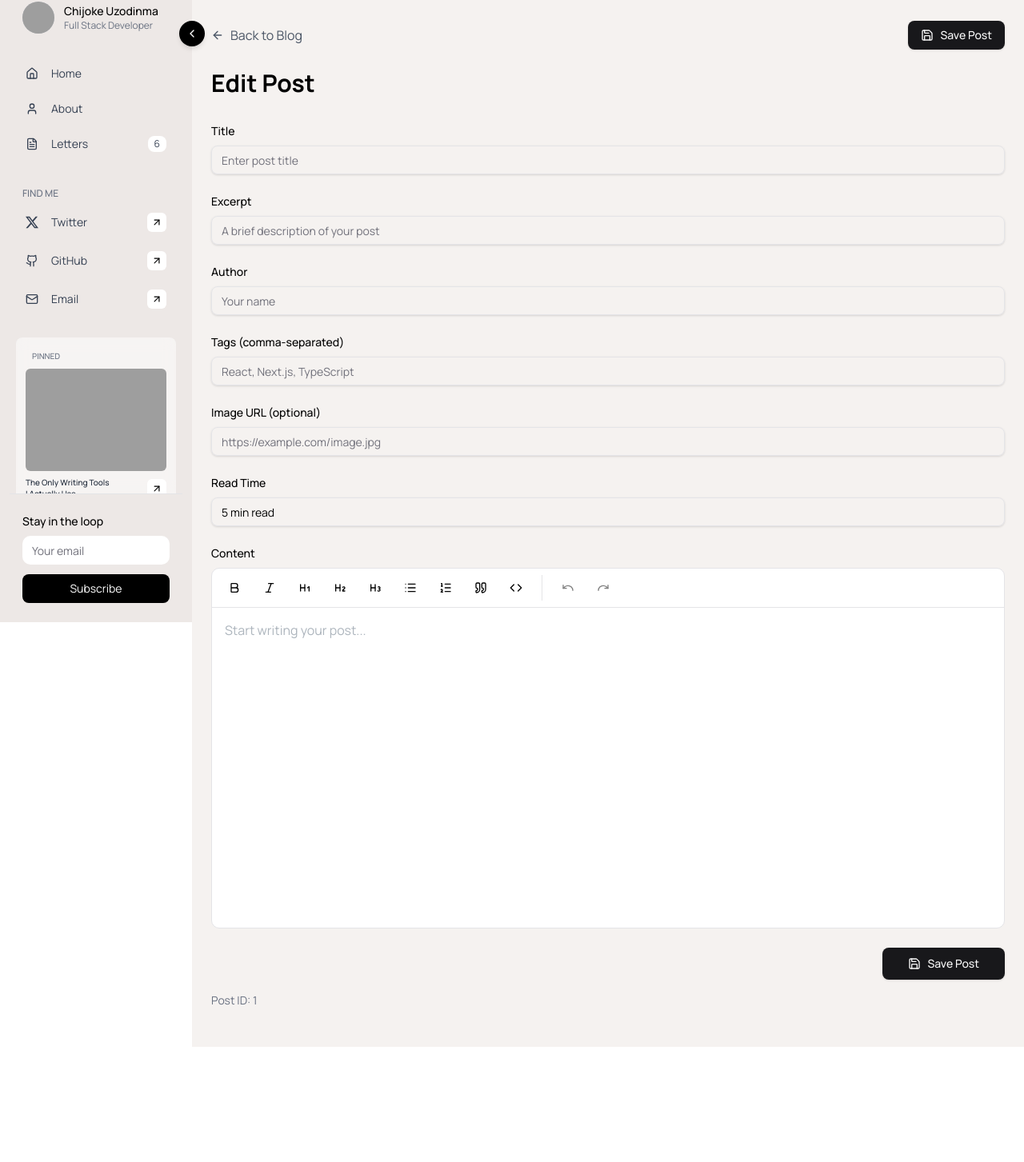
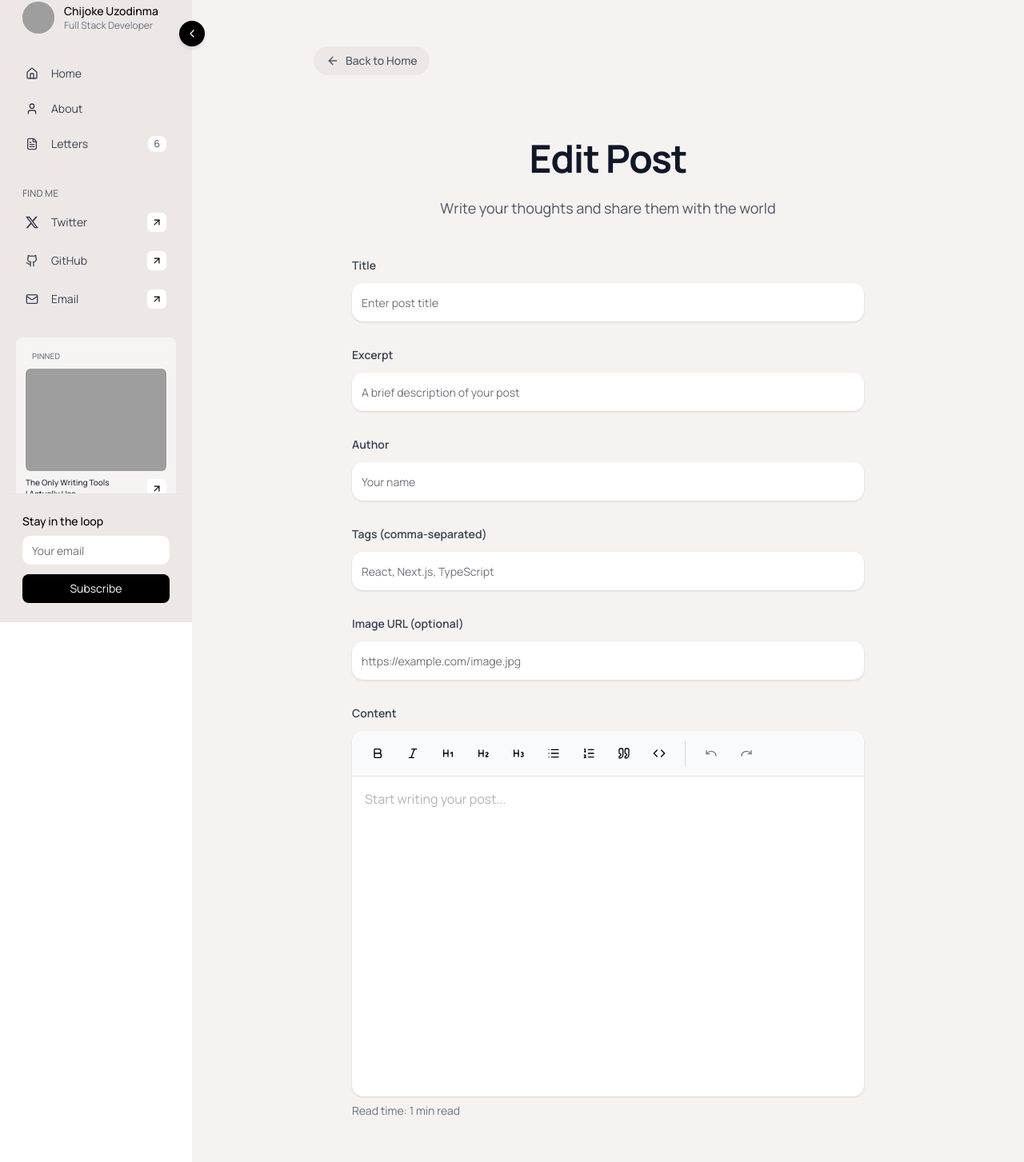
Before and after one commit to Chijex5/Blog, a Next.js app: page /admin/edit/1 in a window 1280 px wide. Shown: the part 22-1475 px from the top of the page at 80% size. Before the commit the page ends 1331 px from the top, so only its background shows below. Built offline with nearby package versions, Linux system fonts and the light colour scheme; grey boxes are pictures that could not be loaded.

Commit message:
Redesign admin interface with preview and auto read-time calculation
Co-authored-by: Chijex5 <138696001+Chijex5@users.noreply.github.com>

```diff
--- a/src/app/admin/create/new/page.tsx
+++ b/src/app/admin/create/new/page.tsx
@@ -1,5 +1,5 @@
 import PostEditor from '@/components/PostEditor';
 
 export default function CreateNewPost() {
-  return <PostEditor isNew={true} />;
+  return <PostEditor />;
 }
--- a/src/components/PostEditor.tsx
+++ b/src/components/PostEditor.tsx
@@ -7,34 +7,39 @@ import { Input } from '@/components/ui/input';
 import { Button } from '@/components/ui/button';
 import { BlogPost } from '@/types/blog';
 import { generatePostId, savePost, getPostById } from '@/lib/postStorage';
-import { ArrowLeft, Save } from 'lucide-react';
+import { ArrowLeft, Eye } from 'lucide-react';
 import Link from 'next/link';
+import PreviewModal from './PreviewModal';
 
 interface PostEditorProps {
   postId?: string;
-  isNew?: boolean;
 }
 
 const DEFAULT_TAG = 'Uncategorized';
 
-export default function PostEditor({ postId, isNew = false }: PostEditorProps) {
+// Calculate read time based on word count (average reading speed: 200 words per minute)
+function calculateReadTime(content: string): string {
+  const text = content.replace(/<[^>]*>/g, ''); // Strip HTML tags
+  const wordCount = text.trim().split(/\s+/).length;
+  const minutes = Math.ceil(wordCount / 200);
+  return `${minutes} min read`;
+}
+
+export default function PostEditor({ postId }: PostEditorProps) {
   const router = useRouter();
-  const [currentId, setCurrentId] = useState<string>(postId || '');
   const [title, setTitle] = useState('');
   const [excerpt, setExcerpt] = useState('');
   const [content, setContent] = useState('');
   const [author, setAuthor] = useState('');
   const [tags, setTags] = useState('');
   const [image, setImage] = useState('');
-  const [readTime, setReadTime] = useState('5 min read');
   const [isLoading, setIsLoading] = useState(true);
   const [isSaving, setIsSaving] = useState(false);
-  const [hasStartedTyping, setHasStartedTyping] = useState(false);
-  const [saveSuccess, setSaveSuccess] = useState(false);
+  const [showPreview, setShowPreview] = useState(false);
 
   useEffect(() => {
     // If editing an existing post, load it
-    if (postId && postId !== 'new') {
+    if (postId) {
       const post = getPostById(postId);
       if (post) {
         setTitle(post.title);
@@ -43,158 +48,190 @@ export default function PostEditor({ postId, isNew = false }: PostEditorProps) {
         setAuthor(post.author);
         setTags(post.tags.join(', '));
         setImage(post.image || '');
-        setReadTime(post.readTime);
-        setCurrentId(post.id);
       }
     }
     setIsLoading(false);
   }, [postId]);
 
-  // Auto-generate ID and redirect when user starts typing
-  useEffect(() => {
-    if (isNew && !hasStartedTyping && (title || content || excerpt)) {
-      setHasStartedTyping(true);
-      const newId = generatePostId();
-      setCurrentId(newId);
-      // Redirect to the new URL with the ID
-      router.push(`/admin/create/${newId}`);
-    }
-  }, [title, content, excerpt, isNew, hasStartedTyping, router]);
-
   const handleSave = () => {
     setIsSaving(true);
-    setSaveSuccess(false);
+
+    const newId = postId || generatePostId();
+    const readTime = calculateReadTime(content);
 
     const post: BlogPost = {
-      id: currentId,
+      id: newId,
       title: title || 'Untitled Post',
       excerpt: excerpt || 'No excerpt provided',
       content: content || '',
       date: new Date().toISOString().split('T')[0],
       author: author || 'Anonymous',
       tags: tags ? tags.split(',').map(tag => tag.trim()).filter(tag => tag) : [DEFAULT_TAG],
-      readTime: readTime || '5 min read',
+      readTime,
       image: image || undefined,
     };
 
     savePost(post);
     setIsSaving(false);
-    setSaveSuccess(true);
 
-    // Hide success message after 3 seconds
-    setTimeout(() => setSaveSuccess(false), 3000);
+    // Navigate to the post to see it
+    router.push(`/blog/${newId}`);
+  };
+
+  const previewPost: BlogPost = {
+    id: 'preview',
+    title: title || 'Untitled Post',
+    excerpt: excerpt || 'No excerpt provided',
+    content: content || '<p>Start writing your post...</p>',
+    date: new Date().toISOString().split('T')[0],
+    author: author || 'Anonymous',
+    tags: tags ? tags.split(',').map(tag => tag.trim()).filter(tag => tag) : [DEFAULT_TAG],
+    readTime: calculateReadTime(content),
+    image: image || undefined,
   };
 
   if (isLoading) {
     return (
-      <div className="max-w-5xl mx-auto px-4 py-12">
+      <div className="max-w-3xl mx-auto px-4 py-12">
         <div className="text-center">Loading...</div>
       </div>
     );
   }
 
   return (
-    <div className="max-w-5xl mx-auto px-4 py-12">
-      <div className="mb-6 flex items-center justify-between">
-        <Link href="/" className="flex items-center gap-2 text-gray-600 hover:text-gray-900">
-          <ArrowLeft className="h-4 w-4" />
-          Back to Blog
+    <>
+      <main className="max-w-3xl mx-auto bg-[var(--color-warm-bg)] px-4 py-12 md:py-20">
+        {/* Back Navigation */}
+        <div className="mb-8">
+          <Link
+            href="/"
+            className="inline-flex items-center gap-2 text-sm font-medium text-gray-600 hover:text-gray-900 transition-colors rounded-full bg-[var(--color-warm-accent)] px-4 py-2"
+          >
+            <ArrowLeft className="w-4 h-4" />
+            Back to Home
           </Link>
-        <div className="flex items-center gap-3">
-          {saveSuccess && (
-            <div className="text-sm text-green-600 font-medium">
-              ✓ Post saved successfully!
-            </div>
-          )}
-          <Button onClick={handleSave} disabled={isSaving} className="flex items-center gap-2">
-            <Save className="h-4 w-4" />
-            {isSaving ? 'Saving...' : 'Save Post'}
-          </Button>
-        </div>
         </div>
 
-      <h1 className="text-3xl font-bold mb-8">
-        {isNew ? 'Create New Post' : 'Edit Post'}
+        <article className="bg-[var(--color-warm-bg)] rounded-2xl p-6 md:p-12">
+          {/* Header */}
+          <header className="mb-12 text-center">
+            <h1 className="text-4xl md:text-5xl font-sans font-bold tracking-tight text-gray-900 dark:text-white mb-6">
+              {postId ? 'Edit Post' : 'Create New Post'}
             </h1>
+            <p className="text-lg text-gray-600 dark:text-gray-400">
+              Write your thoughts and share them with the world
+            </p>
+          </header>
 
-      <div className="space-y-6">
+          {/* Form */}
+          <div className="space-y-8">
+            {/* Title */}
             <div>
-          <label className="block text-sm font-medium mb-2">Title</label>
+              <label className="block text-sm font-semibold text-gray-700 mb-3">
+                Title
+              </label>
               <Input
                 value={title}
                 onChange={(e) => setTitle(e.target.value)}
                 placeholder="Enter post title"
-            className="text-lg"
+                className="h-12 text-lg bg-white rounded-xl border-none shadow-sm"
               />
             </div>
 
+            {/* Excerpt */}
             <div>
-          <label className="block text-sm font-medium mb-2">Excerpt</label>
+              <label className="block text-sm font-semibold text-gray-700 mb-3">
+                Excerpt
+              </label>
               <Input
                 value={excerpt}
                 onChange={(e) => setExcerpt(e.target.value)}
                 placeholder="A brief description of your post"
+                className="h-12 bg-white rounded-xl border-none shadow-sm"
               />
             </div>
 
+            {/* Author */}
             <div>
-          <label className="block text-sm font-medium mb-2">Author</label>
+              <label className="block text-sm font-semibold text-gray-700 mb-3">
+                Author
+              </label>
               <Input
                 value={author}
                 onChange={(e) => setAuthor(e.target.value)}
                 placeholder="Your name"
+                className="h-12 bg-white rounded-xl border-none shadow-sm"
               />
             </div>
 
+            {/* Tags */}
             <div>
-          <label className="block text-sm font-medium mb-2">Tags (comma-separated)</label>
+              <label className="block text-sm font-semibold text-gray-700 mb-3">
+                Tags (comma-separated)
+              </label>
               <Input
                 value={tags}
                 onChange={(e) => setTags(e.target.value)}
                 placeholder="React, Next.js, TypeScript"
+                className="h-12 bg-white rounded-xl border-none shadow-sm"
               />
             </div>
 
+            {/* Image URL */}
             <div>
-          <label className="block text-sm font-medium mb-2">Image URL (optional)</label>
+              <label className="block text-sm font-semibold text-gray-700 mb-3">
+                Image URL (optional)
+              </label>
               <Input
                 value={image}
                 onChange={(e) => setImage(e.target.value)}
                 placeholder="https://example.com/image.jpg"
+                className="h-12 bg-white rounded-xl border-none shadow-sm"
               />
             </div>
 
+            {/* Content Editor */}
             <div>
-          <label className="block text-sm font-medium mb-2">Read Time</label>
-          <Input
-            value={readTime}
-            onChange={(e) => setReadTime(e.target.value)}
-            placeholder="5 min read"
-          />
-        </div>
-
-        <div>
-          <label className="block text-sm font-medium mb-2">Content</label>
+              <label className="block text-sm font-semibold text-gray-700 mb-3">
+                Content
+              </label>
               <TipTapEditor
                 content={content}
                 onChange={setContent}
                 placeholder="Start writing your post..."
               />
+              <p className="mt-2 text-sm text-gray-500">
+                Read time: {calculateReadTime(content)}
+              </p>
             </div>
 
-        <div className="flex justify-end">
-          <Button onClick={handleSave} disabled={isSaving} size="lg" className="flex items-center gap-2">
-            <Save className="h-5 w-5" />
-            {isSaving ? 'Saving...' : 'Save Post'}
+            {/* Action Buttons */}
+            <div className="flex gap-3 justify-end pt-6">
+              <Button
+                onClick={() => setShowPreview(true)}
+                variant="outline"
+                className="h-11 px-6 rounded-xl"
+              >
+                <Eye className="w-4 h-4 mr-2" />
+                Preview
+              </Button>
+              <Button
+                onClick={handleSave}
+                disabled={isSaving}
+                className="h-11 px-8 rounded-xl"
+              >
+                {isSaving ? 'Publishing...' : 'Publish Post'}
               </Button>
             </div>
           </div>
+        </article>
+      </main>
 
-      {currentId && (
-        <div className="mt-4 text-sm text-gray-500">
-          Post ID: {currentId}
-        </div>
-      )}
-    </div>
+      <PreviewModal
+        isOpen={showPreview}
+        onClose={() => setShowPreview(false)}
+        post={previewPost}
+      />
+    </>
   );
 }
--- /dev/null
+++ b/src/components/PreviewModal.tsx
@@ -0,0 +1,135 @@
+'use client';
+
+import { BlogPost } from '@/types/blog';
+import { X, Clock, Tag } from 'lucide-react';
+import TiptapRenderer from './TiptapRenderer';
+import { useEffect } from 'react';
+
+interface PreviewModalProps {
+  isOpen: boolean;
+  onClose: () => void;
+  post: BlogPost;
+}
+
+export default function PreviewModal({ isOpen, onClose, post }: PreviewModalProps) {
+  useEffect(() => {
+    if (isOpen) {
+      document.body.style.overflow = 'hidden';
+    } else {
+      document.body.style.overflow = 'unset';
+    }
+    return () => {
+      document.body.style.overflow = 'unset';
+    };
+  }, [isOpen]);
+
+  if (!isOpen) return null;
+
+  // Parse HTML content to JSON for TiptapRenderer
+  const parseHTMLToJSON = (html: string) => {
+    // Simple parser - in production you might want something more robust
+    return {
+      type: 'doc',
+      content: [
+        {
+          type: 'paragraph',
+          content: html ? undefined : [{ type: 'text', text: 'Start writing your post...' }],
+        },
+      ],
+    };
+  };
+
+  const contentJSON = post.content ? parseHTMLToJSON(post.content) : parseHTMLToJSON('');
+
+  return (
+    <div className="fixed inset-0 z-50 overflow-y-auto">
+      {/* Backdrop */}
+      <div
+        className="fixed inset-0 bg-black/50 transition-opacity"
+        onClick={onClose}
+      />
+
+      {/* Modal */}
+      <div className="relative min-h-screen flex items-center justify-center p-4">
+        <div className="relative bg-[var(--color-warm-bg)] rounded-2xl shadow-2xl max-w-4xl w-full max-h-[90vh] overflow-y-auto">
+          {/* Close Button */}
+          <button
+            onClick={onClose}
+            className="sticky top-4 float-right mr-4 mt-4 p-2 rounded-full bg-[var(--color-warm-accent)] hover:bg-gray-300 transition-colors z-10"
+          >
+            <X className="w-5 h-5" />
+          </button>
+
+          {/* Preview Content */}
+          <div className="p-6 md:p-12 clear-right">
+            <div className="text-center mb-4 text-sm text-gray-500 font-medium">
+              PREVIEW MODE
+            </div>
+
+            <article className="bg-[var(--color-warm-bg)] rounded-2xl">
+              {/* Header Section */}
+              <header className="mb-12 text-center">
+                {/* Tags and Read Time */}
+                <div className="flex flex-wrap items-center justify-center gap-3 mb-6">
+                  {post.tags.map((tag) => (
+                    <span
+                      key={tag}
+                      className="inline-flex items-center gap-1 rounded-full bg-[var(--color-warm-accent)] text-black font-medium px-3 py-1 text-xs"
+                    >
+                      <Tag className="w-3 h-3" />
+                      {tag}
+                    </span>
+                  ))}
+                  <span className="inline-flex items-center gap-1 rounded-full bg-gray-200 text-gray-700 font-medium px-3 py-1 text-xs">
+                    <Clock className="w-3 h-3" />
+                    {post.readTime}
+                  </span>
+                </div>
+
+                {/* Title */}
+                <h1 className="text-4xl md:text-5xl lg:text-6xl font-sans font-bold tracking-tight text-gray-900 dark:text-white mb-6">
+                  {post.title}
+                </h1>
+
+                {/* Excerpt */}
+                <p className="text-lg md:text-xl text-gray-600 dark:text-gray-400 max-w-3xl mx-auto leading-relaxed">
+                  {post.excerpt}
+                </p>
+
+                {/* Author and Date */}
+                <div className="mt-6 flex items-center justify-center gap-2 text-sm text-gray-500">
+                  <span>By {post.author}</span>
+                  <span>•</span>
+                  <time dateTime={post.date}>
+                    {new Date(post.date).toLocaleDateString('en-US', {
+                      year: 'numeric',
+                      month: 'long',
+                      day: 'numeric'
+                    })}
+                  </time>
+                </div>
+              </header>
+
+              {/* Featured Image */}
+              {post.image && (
+                <div className="mb-12 rounded-xl bg-white overflow-hidden p-3">
+                  <img
+                    src={post.image}
+                    alt={post.title}
+                    className="w-full rounded-xl h-[436px] object-cover"
+                  />
+                </div>
+              )}
+
+              {/* Content */}
+              <div
+                className="prose prose-lg md:prose-xl dark:prose-invert max-w-none prose-headings:font-sans prose-headings:font-bold prose-headings:tracking-tight prose-p:leading-relaxed prose-a:text-blue-600 prose-a:no-underline hover:prose-a:underline prose-img:rounded-lg prose-code:bg-gray-100 prose-code:px-1 prose-code:py-0.5 prose-code:rounded prose-code:before:content-none prose-code:after:content-none"
+                dangerouslySetInnerHTML={{ __html: post.content }}
+              />
+            </article>
+          </div>
+        </div>
+      </div>
+    </div>
+  );
+}
--- a/src/components/TipTapEditor.tsx
+++ b/src/components/TipTapEditor.tsx
@@ -56,15 +56,15 @@ export default function TipTapEditor({ content, onChange, placeholder = 'Start w
   }
 
   return (
-    <div className="border rounded-lg bg-white">
+    <div className="border-none rounded-xl bg-white shadow-sm overflow-hidden">
       {/* Toolbar */}
-      <div className="border-b p-2 flex flex-wrap gap-1">
+      <div className="border-b border-gray-200 p-3 flex flex-wrap gap-1 bg-gray-50">
         <Button
           type="button"
           variant="ghost"
           size="sm"
           onClick={() => editor.chain().focus().toggleBold().run()}
-          className={editor.isActive('bold') ? 'bg-gray-200' : ''}
+          className={editor.isActive('bold') ? 'bg-[var(--color-warm-accent)]' : 'hover:bg-gray-200'}
         >
           <Bold className="h-4 w-4" />
         </Button>
@@ -73,7 +73,7 @@ export default function TipTapEditor({ content, onChange, placeholder = 'Start w
           variant="ghost"
           size="sm"
           onClick={() => editor.chain().focus().toggleItalic().run()}
-          className={editor.isActive('italic') ? 'bg-gray-200' : ''}
+          className={editor.isActive('italic') ? 'bg-[var(--color-warm-accent)]' : 'hover:bg-gray-200'}
         >
           <Italic className="h-4 w-4" />
         </Button>
@@ -82,7 +82,7 @@ export default function TipTapEditor({ content, onChange, placeholder = 'Start w
           variant="ghost"
           size="sm"
           onClick={() => editor.chain().focus().toggleHeading({ level: 1 }).run()}
-          className={editor.isActive('heading', { level: 1 }) ? 'bg-gray-200' : ''}
+          className={editor.isActive('heading', { level: 1 }) ? 'bg-[var(--color-warm-accent)]' : 'hover:bg-gray-200'}
         >
           <Heading1 className="h-4 w-4" />
         </Button>
@@ -91,7 +91,7 @@ export default function TipTapEditor({ content, onChange, placeholder = 'Start w
           variant="ghost"
           size="sm"
           onClick={() => editor.chain().focus().toggleHeading({ level: 2 }).run()}
-          className={editor.isActive('heading', { level: 2 }) ? 'bg-gray-200' : ''}
+          className={editor.isActive('heading', { level: 2 }) ? 'bg-[var(--color-warm-accent)]' : 'hover:bg-gray-200'}
         >
           <Heading2 className="h-4 w-4" />
         </Button>
@@ -100,7 +100,7 @@ export default function TipTapEditor({ content, onChange, placeholder = 'Start w
           variant="ghost"
           size="sm"
           onClick={() => editor.chain().focus().toggleHeading({ level: 3 }).run()}
-          className={editor.isActive('heading', { level: 3 }) ? 'bg-gray-200' : ''}
+          className={editor.isActive('heading', { level: 3 }) ? 'bg-[var(--color-warm-accent)]' : 'hover:bg-gray-200'}
         >
           <Heading3 className="h-4 w-4" />
         </Button>
@@ -109,7 +109,7 @@ export default function TipTapEditor({ content, onChange, placeholder = 'Start w
           variant="ghost"
           size="sm"
           onClick={() => editor.chain().focus().toggleBulletList().run()}
-          className={editor.isActive('bulletList') ? 'bg-gray-200' : ''}
+          className={editor.isActive('bulletList') ? 'bg-[var(--color-warm-accent)]' : 'hover:bg-gray-200'}
         >
           <List className="h-4 w-4" />
         </Button>
@@ -118,7 +118,7 @@ export default function TipTapEditor({ content, onChange, placeholder = 'Start w
           variant="ghost"
           size="sm"
           onClick={() => editor.chain().focus().toggleOrderedList().run()}
-          className={editor.isActive('orderedList') ? 'bg-gray-200' : ''}
+          className={editor.isActive('orderedList') ? 'bg-[var(--color-warm-accent)]' : 'hover:bg-gray-200'}
         >
           <ListOrdered className="h-4 w-4" />
         </Button>
@@ -127,7 +127,7 @@ export default function TipTapEditor({ content, onChange, placeholder = 'Start w
           variant="ghost"
           size="sm"
           onClick={() => editor.chain().focus().toggleBlockquote().run()}
-          className={editor.isActive('blockquote') ? 'bg-gray-200' : ''}
+          className={editor.isActive('blockquote') ? 'bg-[var(--color-warm-accent)]' : 'hover:bg-gray-200'}
         >
           <Quote className="h-4 w-4" />
         </Button>
@@ -136,17 +136,18 @@ export default function TipTapEditor({ content, onChange, placeholder = 'Start w
           variant="ghost"
           size="sm"
           onClick={() => editor.chain().focus().toggleCodeBlock().run()}
-          className={editor.isActive('codeBlock') ? 'bg-gray-200' : ''}
+          className={editor.isActive('codeBlock') ? 'bg-[var(--color-warm-accent)]' : 'hover:bg-gray-200'}
         >
           <Code className="h-4 w-4" />
         </Button>
-        <div className="border-l mx-2" />
+        <div className="border-l mx-2 border-gray-300" />
         <Button
           type="button"
           variant="ghost"
           size="sm"
           onClick={() => editor.chain().focus().undo().run()}
           disabled={!editor.can().undo()}
+          className="hover:bg-gray-200 disabled:opacity-50"
         >
           <Undo className="h-4 w-4" />
         </Button>
@@ -156,6 +157,7 @@ export default function TipTapEditor({ content, onChange, placeholder = 'Start w
           size="sm"
           onClick={() => editor.chain().focus().redo().run()}
           disabled={!editor.can().redo()}
+          className="hover:bg-gray-200 disabled:opacity-50"
         >
           <Redo className="h-4 w-4" />
         </Button>
```
Also changed, not shown: src/app/admin/create/[id]/page.tsx (deleted, +0 -12 lines), 1 other file (tests, documents, lock files or other folders). Lines whose indentation alone changed are shown as unchanged.
